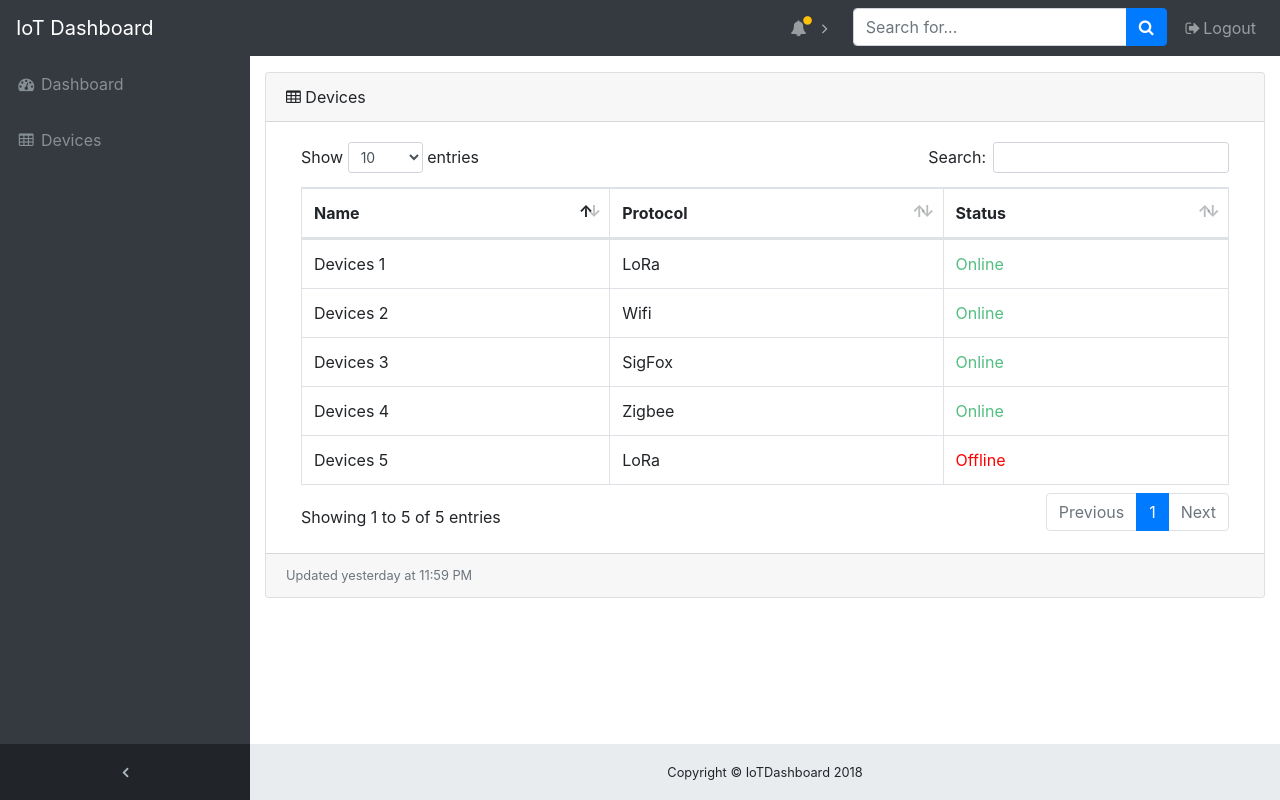
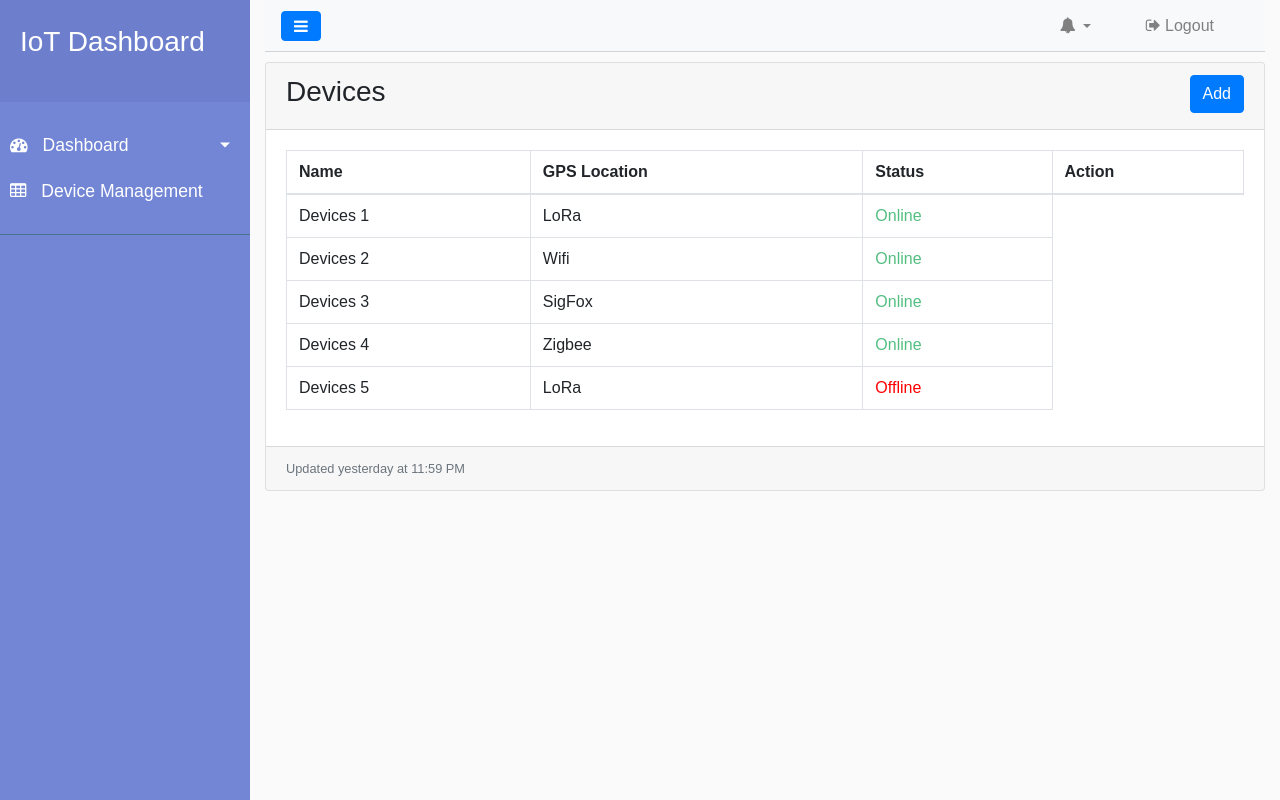
Before and after one commit to chenhau96/iot_dashboard, a Django app: page /dashboard/device_table/ in a window 1280 px wide. Run offline with Django 3.2, Linux system fonts and the light colour scheme; parts of the project's set-up code (start-up, migrations or seed data) failed here and were passed over; some libraries are stand-ins or nearby versions.

Commit message:
added add device form

```diff
--- /dev/null
+++ b/dashboard/static/dashboard/css/device-mgmt.css
@@ -0,0 +1,15 @@
+.right {
+  float: right;
+}
+
+.left {
+  float: left;
+}
+
+.offline {
+  color: red;
+}
+
+.online {
+  color: green;
+}
--- a/dashboard/templates/dashboard/_header_nav.html
+++ b/dashboard/templates/dashboard/_header_nav.html
@@ -21,6 +21,9 @@
     <!-- Charts styling -->
     <link href="{% static 'dashboard/css/charts.css' %}" rel="stylesheet">
     <link href="{% static 'dashboard/css/navigation.css' %}" rel="stylesheet">
+
+    <!-- Custom CSS -->
+    <link href="{% static 'dashboard/css/device-mgmt.css' %}" rel="stylesheet">
 
     <!-- Bootstrap core JavaScript-->
     <script src="{% static 'dashboard/vendor/jquery/jquery.min.js' %}"></script>
--- a/dashboard/templates/dashboard/chart-detail.html
+++ b/dashboard/templates/dashboard/chart_detail.html
@@ -20,7 +20,9 @@
                 <div class="card-header">
                     <h6 class="chart-title"></h6>
                     <div class="form-check show-in-main">
-                        <input class="form-check-input" type="checkbox">
+                        <input class="form-check-input" type="checkbox"
+                               name="isIncluded" value="{{ whichData }}"
+                               onchange="isChecked(this)">
                         <label class="form-check-label">Show in Main Dashboard</label>
 
                     </div>
--- /dev/null
+++ b/dashboard/templates/dashboard/device_management.html
@@ -0,0 +1,59 @@
+{% extends "dashboard/_header_nav.html" %}
+
+{% load static %}
+
+{% block content %}
+
+<div class="card mb-3">
+    <div class="card-header">
+        <h3 class="left">Devices</h3>
+        <a class="btn btn-primary right"
+            href="{% url 'dashboard:device_form' %}">Add</a>
+    </div>
+    <div class="card-body">
+        <div class="table-responsive">
+            <table class="table table-bordered" id="dataTable" width="100%" cellspacing="0">
+                <thead>
+                    <tr>
+                        <th>Name</th>
+                        <th>GPS Location</th>
+                        <th>Status</th>
+                        <th>Action</th>
+                    </tr>
+                </thead>
+
+                <tbody>
+                    <tr>
+                        <td>Devices 1</td>
+                        <td>LoRa</td>
+                        <td style="color:#52BE80">Online</td>
+                    </tr>
+                    <tr>
+                        <td>Devices 2</td>
+                        <td>Wifi</td>
+                        <td style="color:#52BE80">Online</td>
+                    </tr>
+                    <tr>
+                        <td>Devices 3</td>
+                        <td>SigFox</td>
+                        <td style="color:#52BE80">Online</td>
+                    </tr>
+                    <tr>
+                        <td>Devices 4</td>
+                        <td>Zigbee</td>
+                        <td style="color:#52BE80">Online</td>
+                    </tr>
+                    <tr>
+                        <td>Devices 5</td>
+                        <td>LoRa</td>
+                        <td style="color:red">Offline</td>
+                    </tr>
+                </tbody>
+            </table>
+        </div>
+    </div>
+    <div class="card-footer small text-muted">Updated yesterday at 11:59 PM</div>
+</div>
+
+
+{% endblock %}
--- a/dashboard/templates/dashboard/tables.html
+++ /dev/null
@@ -1,212 +0,0 @@
-{% load static %}
-
-<!DOCTYPE html>
-<html lang="en">
-
-<head>
-  <meta charset="utf-8">
-  <meta http-equiv="X-UA-Compatible" content="IE=edge">
-  <meta name="viewport" content="width=device-width, initial-scale=1, shrink-to-fit=no">
-  <meta name="description" content="">
-  <meta name="author" content="">
-  <title>IoT Dashboard</title>
-  <!-- Bootstrap core CSS-->
-  <link href="{% static 'dashboard/vendor/bootstrap/css/bootstrap.min.css' %}" rel="stylesheet">
-  <!-- Custom fonts for this template-->
-  <link href="{% static 'dashboard/vendor/font-awesome/css/font-awesome.min.css' %}" rel="stylesheet" type="text/css">
-  <!-- Page level plugin CSS-->
-  <link href="{% static 'dashboard/vendor/datatables/dataTables.bootstrap4.css' %}" rel="stylesheet">
-  <!-- Custom styles for this template-->
-  <link href="{% static 'dashboard/css/sb-admin.css' %}" rel="stylesheet">
-</head>
-
-<body class="fixed-nav sticky-footer bg-dark" id="page-top">
-  <!-- Navigation-->
-  <nav class="navbar navbar-expand-lg navbar-dark bg-dark fixed-top" id="mainNav">
-    <a class="navbar-brand" href="{% url 'dashboard:index' %}">IoT Dashboard</a>
-    <button class="navbar-toggler navbar-toggler-right" type="button" data-toggle="collapse" data-target="#navbarResponsive" aria-controls="navbarResponsive" aria-expanded="false" aria-label="Toggle navigation">
-      <span class="navbar-toggler-icon"></span>
-    </button>
-    <div class="collapse navbar-collapse" id="navbarResponsive">
-      <ul class="navbar-nav navbar-sidenav" id="exampleAccordion">
-        <li class="nav-item" data-toggle="tooltip" data-placement="right" title="Dashboard">
-          <a class="nav-link" href="{% url 'dashboard:index' %}">
-            <i class="fa fa-fw fa-dashboard"></i>
-            <span class="nav-link-text">Dashboard</span>
-          </a>
-        </li>
-        <li class="nav-item" data-toggle="tooltip" data-placement="right" title="Tables">
-          <a class="nav-link" href="{% url 'dashboard:device_table' %}">
-            <i class="fa fa-fw fa-table"></i>
-            <span class="nav-link-text">Devices</span>
-          </a>
-        </li>
-      </ul>
-      <ul class="navbar-nav sidenav-toggler">
-        <li class="nav-item">
-          <a class="nav-link text-center" id="sidenavToggler">
-            <i class="fa fa-fw fa-angle-left"></i>
-          </a>
-        </li>
-      </ul>
-      <ul class="navbar-nav ml-auto">
-        <li class="nav-item dropdown">
-          <a class="nav-link dropdown-toggle mr-lg-2" id="alertsDropdown" href="#" data-toggle="dropdown" aria-haspopup="true" aria-expanded="false">
-            <i class="fa fa-fw fa-bell"></i>
-            <span class="d-lg-none">Alerts
-              <span class="badge badge-pill badge-warning">6 New</span>
-            </span>
-            <span class="indicator text-warning d-none d-lg-block">
-              <i class="fa fa-fw fa-circle"></i>
-            </span>
-          </a>
-          <div class="dropdown-menu" aria-labelledby="alertsDropdown">
-            <h6 class="dropdown-header">New Alerts:</h6>
-            <div class="dropdown-divider"></div>
-            <a class="dropdown-item" href="#">
-              <span class="text-success">
-                <strong>
-                  <i class="fa fa-long-arrow-up fa-fw"></i>Status Update</strong>
-              </span>
-              <span class="small float-right text-muted">11:21 AM</span>
-              <div class="dropdown-message small">This is an automated server response message. All systems are online.</div>
-            </a>
-            <div class="dropdown-divider"></div>
-            <a class="dropdown-item" href="#">
-              <span class="text-danger">
-                <strong>
-                  <i class="fa fa-long-arrow-down fa-fw"></i>Status Update</strong>
-              </span>
-              <span class="small float-right text-muted">11:21 AM</span>
-              <div class="dropdown-message small">This is an automated server response message. All systems are online.</div>
-            </a>
-            <div class="dropdown-divider"></div>
-            <a class="dropdown-item" href="#">
-              <span class="text-success">
-                <strong>
-                  <i class="fa fa-long-arrow-up fa-fw"></i>Status Update</strong>
-              </span>
-              <span class="small float-right text-muted">11:21 AM</span>
-              <div class="dropdown-message small">This is an automated server response message. All systems are online.</div>
-            </a>
-            <div class="dropdown-divider"></div>
-            <a class="dropdown-item small" href="#">View all alerts</a>
-          </div>
-        </li>
-        <li class="nav-item">
-          <form class="form-inline my-2 my-lg-0 mr-lg-2">
-            <div class="input-group">
-              <input class="form-control" type="text" placeholder="Search for...">
-              <span class="input-group-append">
-                <button class="btn btn-primary" type="button">
-                  <i class="fa fa-search"></i>
-                </button>
-              </span>
-            </div>
-          </form>
-        </li>
-        <li class="nav-item">
-          <a class="nav-link" data-toggle="modal" data-target="#exampleModal">
-            <i class="fa fa-fw fa-sign-out"></i>Logout</a>
-        </li>
-      </ul>
-    </div>
-  </nav>
-  <div class="content-wrapper">
-    <div class="container-fluid">
-      <!-- Example DataTables Card-->
-      <div class="card mb-3">
-        <div class="card-header">
-          <i class="fa fa-table"></i> Devices </div>
-        <div class="card-body">
-          <div class="table-responsive">
-            <table class="table table-bordered" id="dataTable" width="100%" cellspacing="0">
-              <thead>
-                <tr>
-                  <th>Name</th>
-                  <th>Protocol</th>
-                  <th>Status</th>
-                </tr>
-              </thead>
-              <tbody>
-                <tr>
-                  <td>Devices 1</td>
-                  <td>LoRa</td>
-                  <td style="color:#52BE80">Online</td>
-                </tr>
-				<tr>
-                  <td>Devices 2</td>
-                  <td>Wifi</td>
-                  <td style="color:#52BE80">Online</td>
-                </tr>
-				<tr>
-                  <td>Devices 3</td>
-                  <td>SigFox</td>
-                  <td style="color:#52BE80">Online</td>
-                </tr>
-				<tr>
-                  <td>Devices 4</td>
-                  <td>Zigbee</td>
-                  <td style="color:#52BE80">Online</td>
-                </tr>
-				<tr>
-                  <td>Devices 5</td>
-                  <td>LoRa</td>
-                  <td style="color:red">Offline</td>
-                </tr>
-              </tbody>
-            </table>
-          </div>
-        </div>
-        <div class="card-footer small text-muted">Updated yesterday at 11:59 PM</div>
-      </div>
-    </div>
-    <!-- /.container-fluid-->
-    <!-- /.content-wrapper-->
-    <footer class="sticky-footer">
-      <div class="container">
-        <div class="text-center">
-          <small>Copyright © IoTDashboard 2018</small>
-        </div>
-      </div>
-    </footer>
-    <!-- Scroll to Top Button-->
-    <a class="scroll-to-top rounded" href="#page-top">
-      <i class="fa fa-angle-up"></i>
-    </a>
-    <!-- Logout Modal-->
-    <div class="modal fade" id="exampleModal" tabindex="-1" role="dialog" aria-labelledby="exampleModalLabel" aria-hidden="true">
-      <div class="modal-dialog" role="document">
-        <div class="modal-content">
-          <div class="modal-header">
-            <h5 class="modal-title" id="exampleModalLabel">Ready to Leave?</h5>
-            <button class="close" type="button" data-dismiss="modal" aria-label="Close">
-              <span aria-hidden="true">×</span>
-            </button>
-          </div>
-          <div class="modal-body">Select "Logout" below if you are ready to end your current session.</div>
-          <div class="modal-footer">
-            <button class="btn btn-secondary" type="button" data-dismiss="modal">Cancel</button>
-            <a class="btn btn-primary" href="login.html">Logout</a>
-          </div>
-        </div>
-      </div>
-    </div>
-    <!-- Bootstrap core JavaScript-->
-    <script src="{% static 'dashboard/vendor/jquery/jquery.min.js' %}"></script>
-    <script src="{% static 'dashboard/vendor/bootstrap/js/bootstrap.bundle.min.js' %}"></script>
-    <!-- Core plugin JavaScript-->
-    <script src="{% static 'dashboard/vendor/jquery-easing/jquery.easing.min.js' %}"></script>
-    <!-- Page level plugin JavaScript-->
-    <script src="{% static 'dashboard/vendor/chart.js/Chart.min.js' %}"></script>
-    <script src="{% static 'dashboard/vendor/datatables/jquery.dataTables.js' %}"></script>
-    <script src="{% static 'dashboard/vendor/datatables/dataTables.bootstrap4.js' %}"></script>
-    <!-- Custom scripts for all pages-->
-    <script src="{% static 'dashboard/js/sb-admin.min.js'%}"></script>
-    <!-- Custom scripts for this page-->
-    <script src="{% static 'dashboard/js/sb-admin-datatables.min.js' %}"></script>
-    <script src="{% static 'dashboard/js/sb-admin-charts.min.js' %}"></script>
-  </div>
-</body>
-
-</html>
--- a/dashboard/urls.py
+++ b/dashboard/urls.py
@@ -19,6 +19,10 @@ urlpatterns = [
     # Device Management Page
     path('devices/management', views.devices_management, name='devices_management'),
 
+    # Device Add/Update Form Page
+    path('devices/management/form', views.device_form, name='device_form'),
+
+
     # For temporary use
     path('max_vs_min_view/', views.max_vs_min_view, name='max_vs_min_view'),
     path('avg_temp/', views.avg_temp, name='avg_temp'),
--- a/dashboard/views.py
+++ b/dashboard/views.py
@@ -5,7 +5,7 @@ from datetime import timedelta
 import datetime
 import json
 
-from dashboard.models import Devices
+from dashboard.models import Devices, Device
 from dashboard.selectionItems import *
 
 from rest_framework_mongoengine import viewsets
@@ -38,7 +38,7 @@ def device(request, dev_id):
         raise Http404("Device ID \"" + dev_id + "\" does not exist")
     else:
         # if device_id is found, render the page
-        return render(request, 'dashboard/device.html',
+        return render(request, 'dashboard/device_dashboard.html',
                       {
                           'devices': devices,
                           'device_id': dev_id,
@@ -65,7 +65,7 @@ def chart_detail(request, dev_id, which_data):
         raise Http404("URL \"" + request.path + "\" does not exist")
     else:
         # if device_id is found, render the page
-        return render(request, 'dashboard/chart-detail.html',
+        return render(request, 'dashboard/chart_detail.html',
                       {
                           'device_id': dev_id,
                           'whichData': which_data,
@@ -114,14 +114,29 @@ def devices_management(request):
     # Get distinct device_id devices
     devices = Devices.objects.order_by('device_id').distinct('device_id')
     print(len(devices))
-    return render(request, 'dashboard/tables.html', {
+    return render(request, 'dashboard/device_management.html', {
         'devices': devices,
     })
 
 
+def device_form(request):
+    """
+    Device Add/Update Form Page
+    :param request:
+    :return:
+    """
+    return render(request, 'dashboard/device_form.html')
+
+
+def add_update_device(request):
+    newDevice = Device(device_id=request.POST['device_id'])
+    newDevice.device_name = request.POST['device_name']
+    newDevice.gps_loc = request.POST['gps']
+    newDevice.save()
+
 # For temporary use
 def max_vs_min_view(request):
-    return render(request, 'dashboard/chart-detail.html')
+    return render(request, 'dashboard/chart_detail.html')
 
 def avg_temp(request):
     return render(request, 'dashboard/avg-temp.html')
@@ -136,7 +151,7 @@ def mapView(request):
     return render(request, 'dashboard/mapView.html')
 
 def device_table(request):
-    return render(request, 'dashboard/tables.html')
+    return render(request, 'dashboard/device_management.html')
 
 
 class DevicesViewSet(viewsets.ModelViewSet):
--- a/iot_dashboard/settings.py
+++ b/iot_dashboard/settings.py
@@ -95,6 +95,12 @@ _MONGODB_DATABASE_HOST = \
 mongoengine.connect(_MONGODB_NAME, host=_MONGODB_DATABASE_HOST)
 
 
+# Authentication
+AUTHENTICATION_BACKENDS = (
+    'mongoengine.django.auth.MongoEngineBackend',
+)
+
+
 # Password validation
 # https://docs.djangoproject.com/en/2.0/ref/settings/#auth-password-validators
 
```
Also changed, not shown: dashboard/models.py (+22 -0 lines), dashboard/static/dashboard/scripts/drawCharts.js (+27 -1 lines), dashboard/templates/dashboard/device_form.html (added, +46 -0 lines), dashboard/templates/dashboard/device_dashboard.html (renamed from dashboard/templates/dashboard/device.html).
